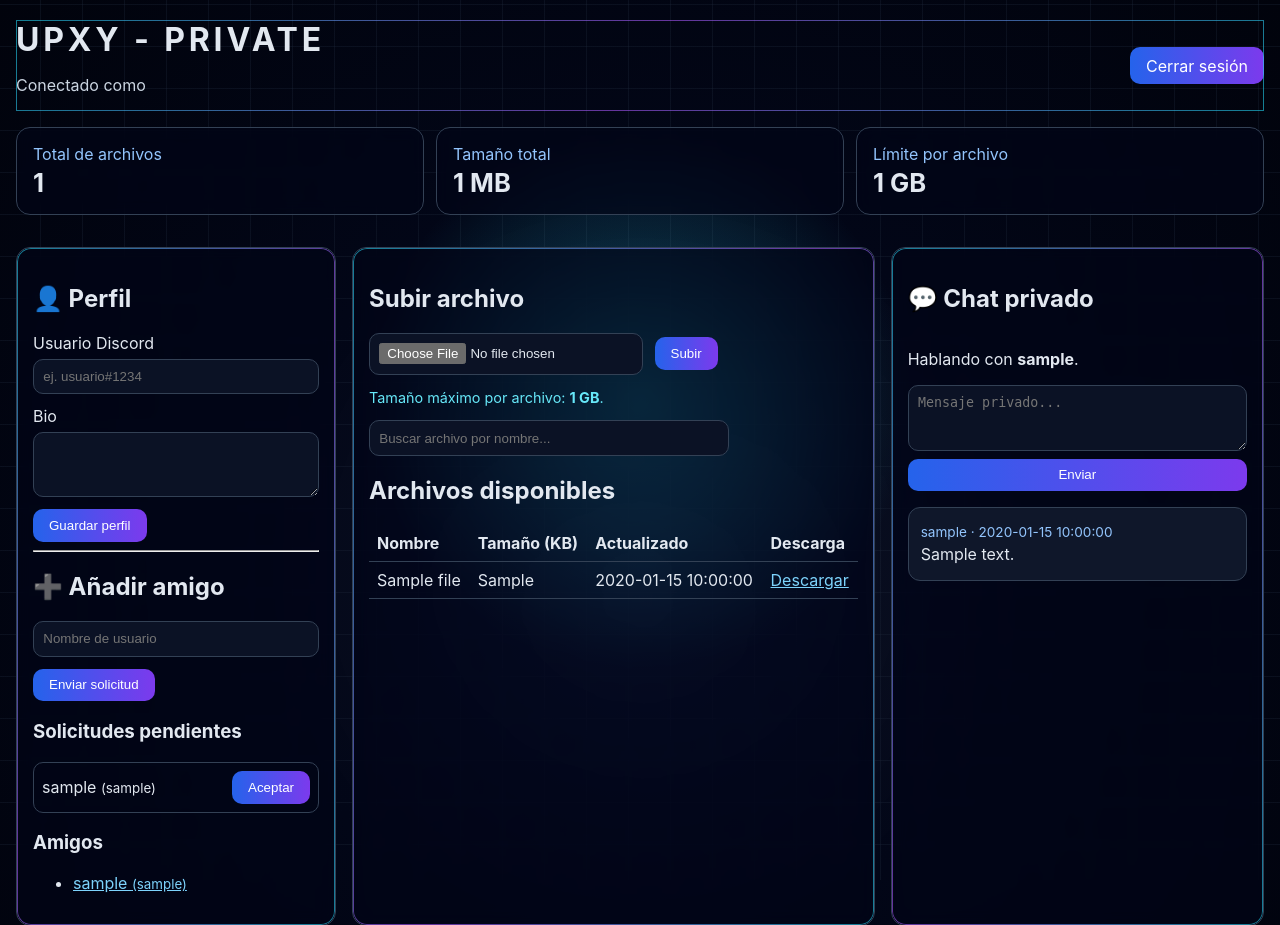
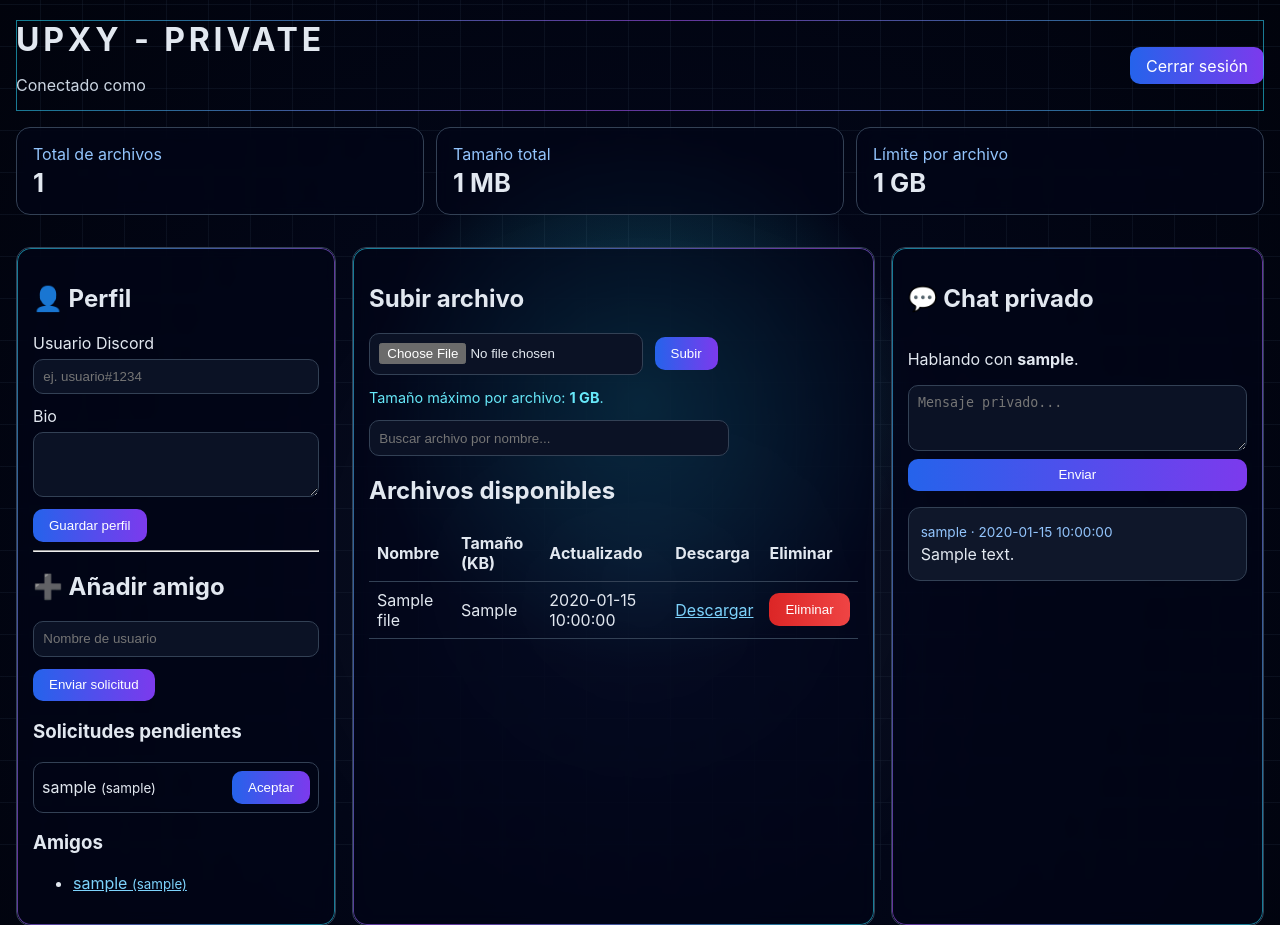
Before and after one commit to DRAKOzxz/app_upxy, a Flask app: template templates/index.html in a window 1280 px wide. Shown: the top 925 px of the page. Run offline with Flask 3, Linux system fonts and the light colour scheme; the template is opened without the code that fills it: most values are stand-ins (such as "Sample title", 1, 10 or a date in 2020).

Commit message:
Add delete button for files in index.html

```diff
--- a/templates/index.html
+++ b/templates/index.html
@@ -122,6 +122,7 @@
                 <th>Tamaño (KB)</th>
                 <th>Actualizado</th>
                 <th>Descarga</th>
+                <th>Eliminar</th>
               </tr>
             </thead>
             <tbody id="files-table-body">
@@ -131,6 +132,11 @@
                 <td>{{ file.size_kb }}</td>
                 <td>{{ file.updated }}</td>
                 <td><a href="{{ url_for('download_file', filename=file.name) }}">Descargar</a></td>
+                <td>
+                  <form action="{{ url_for('delete_file', filename=file.name) }}" method="post" class="inline-form">
+                    <button type="submit" class="danger-btn">Eliminar</button>
+                  </form>
+                </td>
               </tr>
               {% endfor %}
             </tbody>
```
